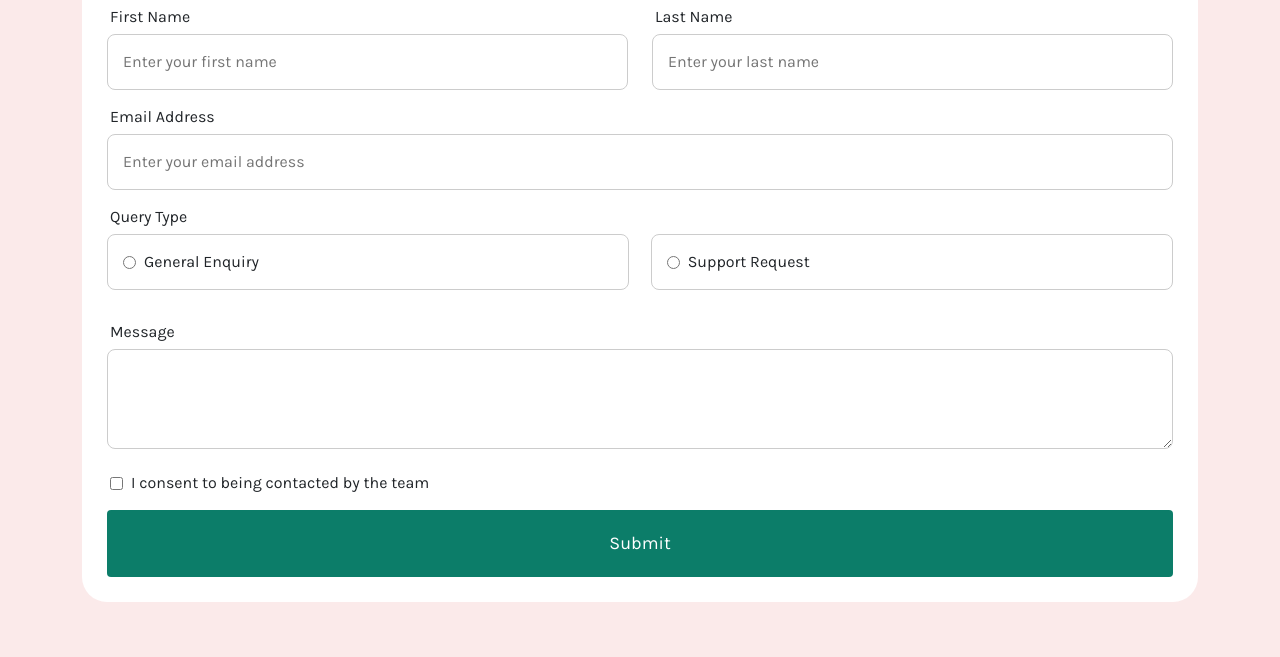
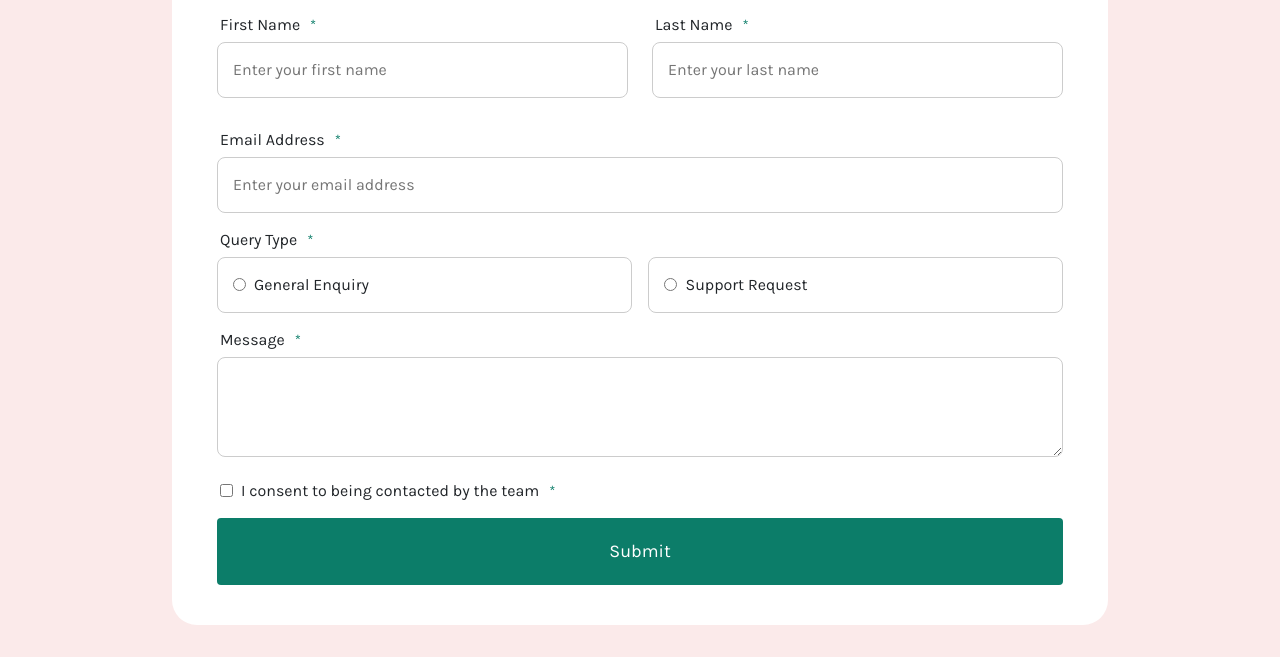
Before and after one commit to abodzoro10/Contact-Form, a plain HTML site: page index.html in a window 1280 px wide. Shown: the part 143-800 px from the top of the page. Drawn offline with nearby package versions, Linux system fonts and the light colour scheme.

Commit message:
first commit

```diff
--- a/index.html
+++ b/index.html
@@ -38,7 +38,7 @@
 
           <div class="full-name row">
             <div class="form-group col-md-6">
-              <label for="firstName">First Name</label>
+              <label for="firstName" class="icon">First Name</label>
               <input
                 type="text"
                 id="firstName"
@@ -51,7 +51,7 @@
               />
             </div>
             <div class="form-group col-md-6">
-              <label for="lastName">Last Name</label>
+              <label for="lastName" class="icon">Last Name</label>
               <input
                 type="text"
                 id="lastName"
@@ -64,7 +64,7 @@
             </div>
           </div>
           <div class="form-group">
-            <label for="email">Email Address</label>
+            <label for="email" class="icon">Email Address</label>
             <input
               type="email"
               id="email"
@@ -76,9 +76,9 @@
             />
           </div>
           <!-- Radioes -->
-          <label for="enquiry">Query Type</label>
+          <label for="enquiry" class="icon">Query Type</label>
           <div class="form-group query-type">
-            <div class="form-group radio-item">
+            <div class="radio-item">
               <input
                 type="radio"
                 id="radio1"
@@ -89,7 +89,7 @@
               />
               <label for="radio1" class="radio-label">General Enquiry</label>
             </div>
-            <div class="form-group radio-item">
+            <div class="radio-item">
               <input
                 type="radio"
                 id="radio2"
@@ -102,7 +102,7 @@
             </div>
           </div>
           <div class="form-group">
-            <label for="message">Message</label>
+            <label for="message" class="icon">Message</label>
             <textarea
               id="message"
               name="message"
@@ -121,7 +121,7 @@
               oninvalid="this.setCustomValidity('To submit this form,please consent to being contacted')"
               oninput="this.setCustomValidity('')"
             />
-            <label for="consent"
+            <label for="consent" class="icon"
               >I consent to being contacted by the team</label
             >
           </div>
--- a/style.css
+++ b/style.css
@@ -13,13 +13,22 @@ h1 {
 }
 
 .form-group {
-  margin-bottom: 15px;
+  margin: 15px 0;
 }
 
 label {
   display: block;
   margin-bottom: 5px;
   margin-left: 3px;
+}
+.container {
+  width: 960px;
+}
+.icon::after {
+  content: "*";
+  color: hsl(169, 82%, 27%);
+  font-size: 15px;
+  margin-left: 10px;
 }
 
 input[type="text"],
@@ -67,7 +76,7 @@ button:hover {
 
 .contact-us {
   background-color: #fff;
-  padding: 25px;
+  padding: 40px 45px;
   border-radius: 25px;
   margin: auto;
 }
@@ -112,6 +121,7 @@ input[type="radio"] {
 .query-type {
   display: flex;
   justify-content: space-between;
+  margin: 0;
 }
 
 @media (max-width: 768px) {
```
